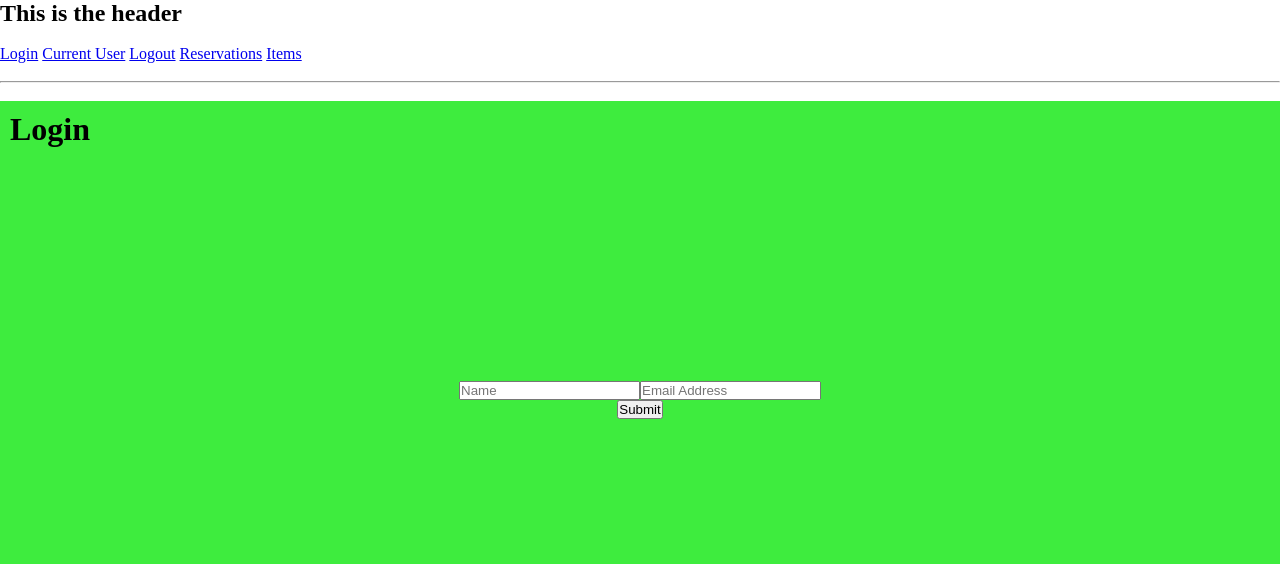
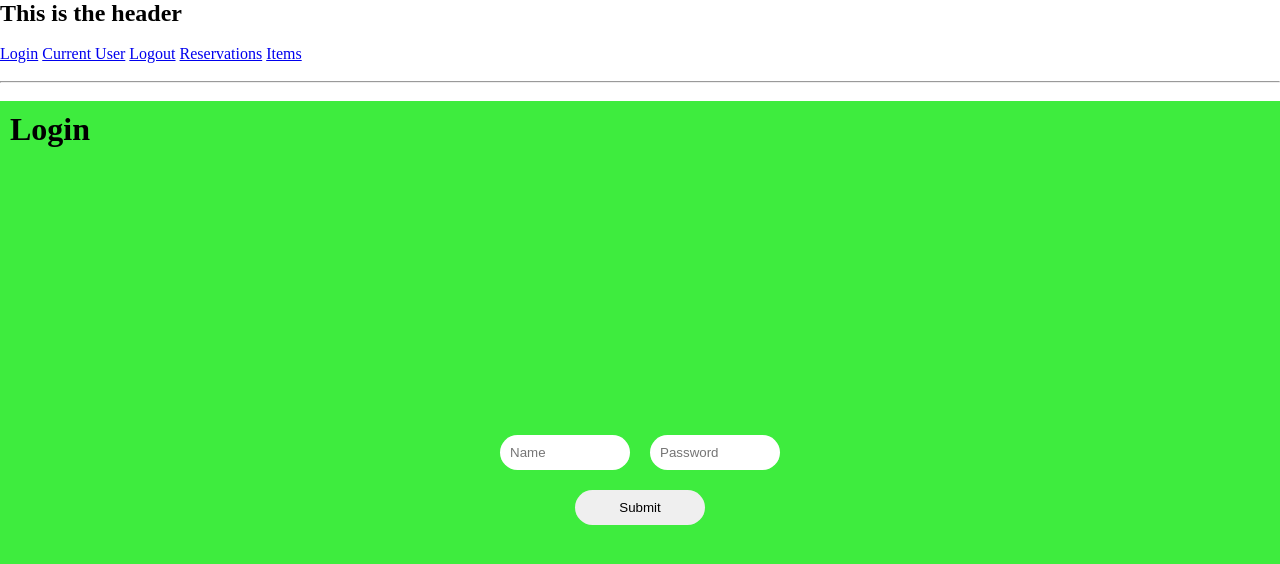
Before and after one commit to TheBest125/rent_green, a React (Create React App) app: page /#/login in a window 1280 px wide. Shown: the top 564 px of the page. Built offline with nearby package versions, Linux system fonts and the light colour scheme; no server answers.

Commit message:
Login beautify

```diff
--- a/src/pages/LoginPage.js
+++ b/src/pages/LoginPage.js
@@ -5,12 +5,12 @@ function LoginPage() {
     <div className="loginpage">
       <h1>Login</h1>
       <div className="centered">
-        <form className="myform" action="https://formspree.io/f/mknyzadl" method="POST">
+        <form className="myform" action="" method="POST">
           <input className="formitem" type="text" id="name" name="name" placeholder="Name" required minLength="2" maxLength="30" />
-          <input className="formitem" type="email" id="email" name="email" placeholder="Email Address" required />
+          <input className="formitem" type="password" id="password" name="password" placeholder="Password" required />
           <div className="button-wrapper">
             &nbsp;
-            <button className="button" type="submit">Submit</button>
+            <button className="sbutton" type="submit">Submit</button>
             &nbsp;
           </div>
         </form>
--- a/src/pages/login.css
+++ b/src/pages/login.css
@@ -13,7 +13,7 @@ body {
 
 .centered {
   position: fixed;
-  top: 50%;
+  top: 60%;
   left: 50%;
   transform: translate(-50%, -50%);
 }
@@ -22,3 +22,19 @@ body {
   display: flex;
   justify-content: space-between;
 }
+
+.formitem {
+  border: 0;
+  border-radius: 20px;
+  padding: 10px;
+  margin: 10px;
+  width: 130px;
+}
+
+.sbutton {
+  border: 0;
+  border-radius: 20px;
+  padding: 10px;
+  margin: 10px;
+  width: 130px;
+}
```
